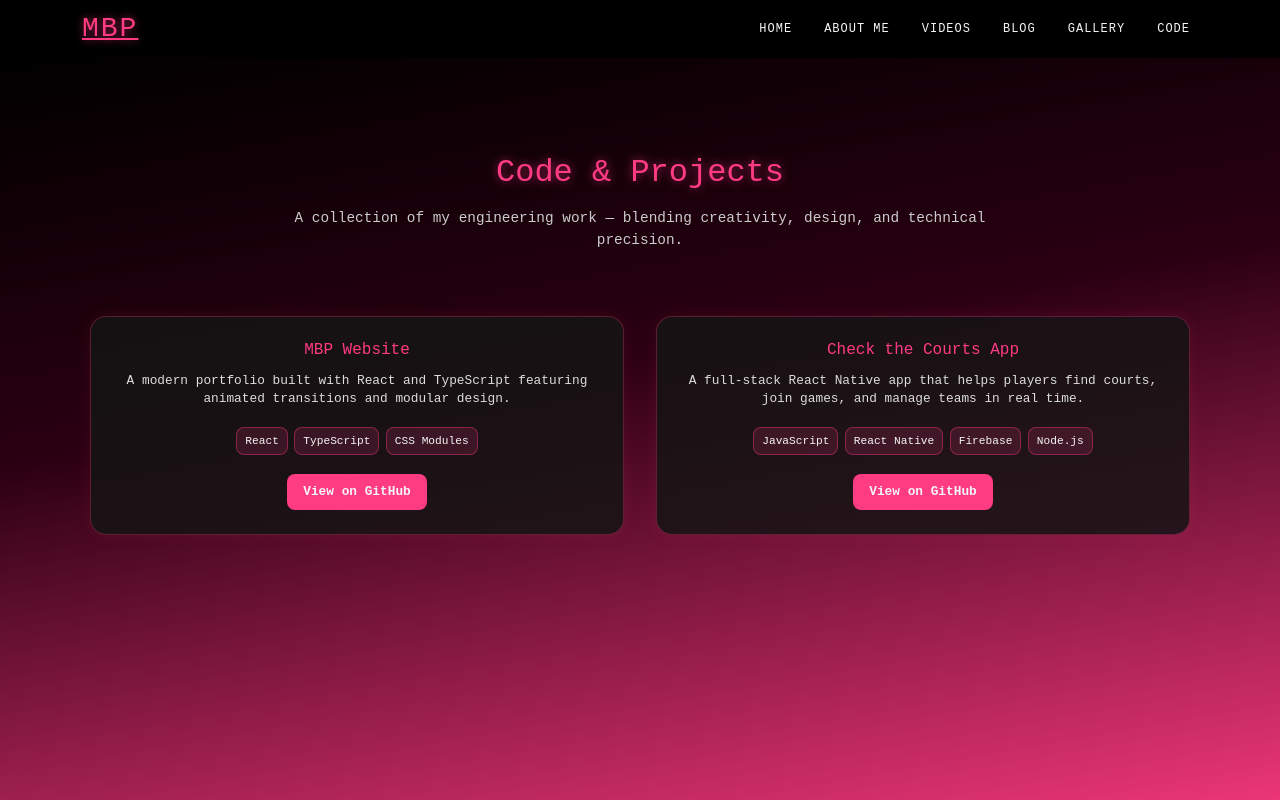
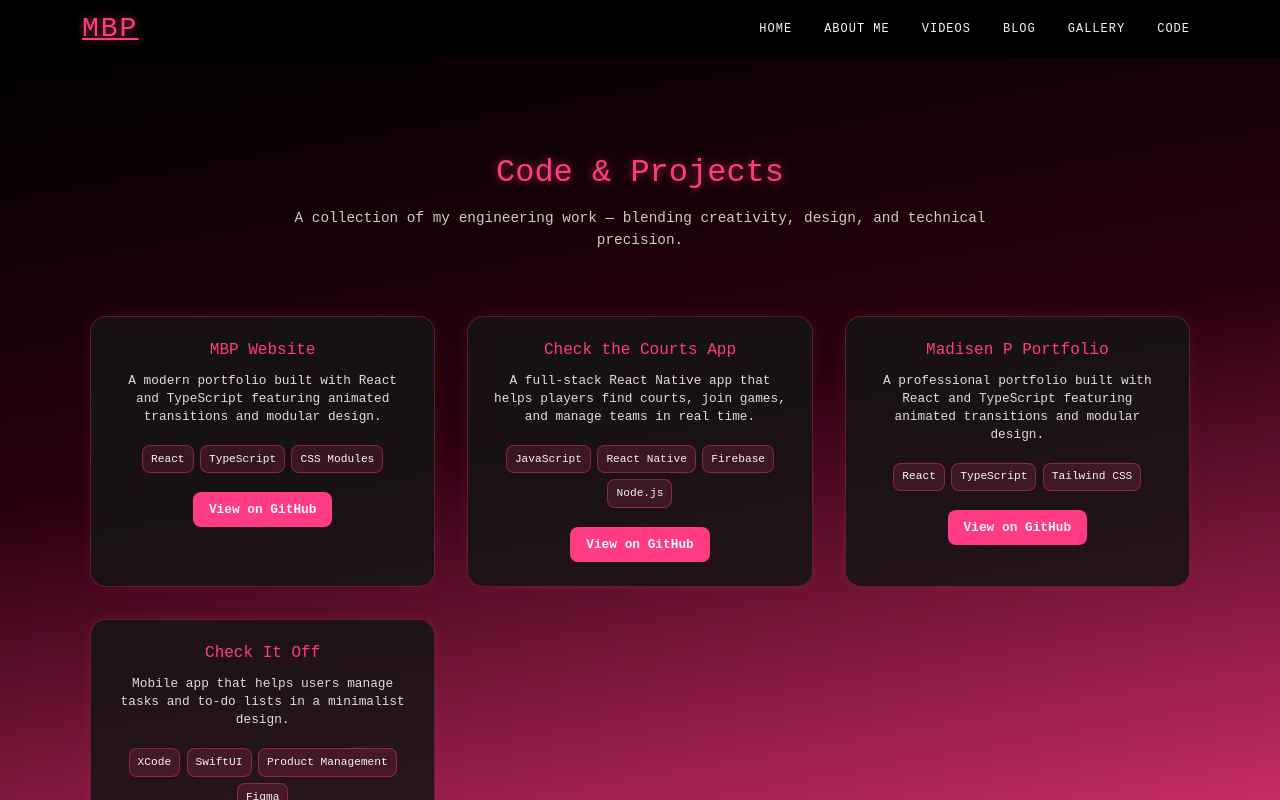
Before and after one commit to madisenbpatrick1/madisen-p-website, a React (Create React App) app: page /#/code in a window 1280 px wide. Shown: the top 800 px of the page. Built offline with nearby package versions, Linux system fonts and the light colour scheme.

Commit message:
added new projects to list

```diff
--- a/src/data/code.js
+++ b/src/data/code.js
@@ -13,4 +13,16 @@ export default [
         tech: ["JavaScript","React Native", "Firebase", "Node.js"],
         github: "https://github.com/madisenbpatrick1/check-the-courts",
       },
+      {
+        name:"Madisen P Portfolio",
+        description: "A professional portfolio built with React and TypeScript featuring animated transitions and modular design.",
+        tech:["React","TypeScript","Tailwind CSS"],
+        github:"https://github.com/madisenbpatrick1/madisen-p-portfolio-website",
+    },
+    {
+        name:"Check It Off",
+        description: "Mobile app that helps users manage tasks and to-do lists in a minimalist design.",
+        tech:["XCode","SwiftUI","Product Management", "Figma"],
+        github:"",
+    },
 ];
```
